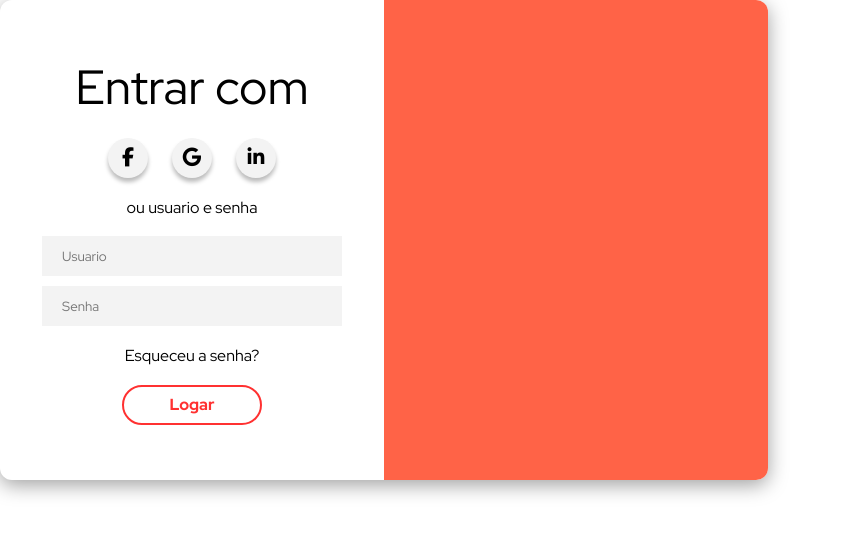
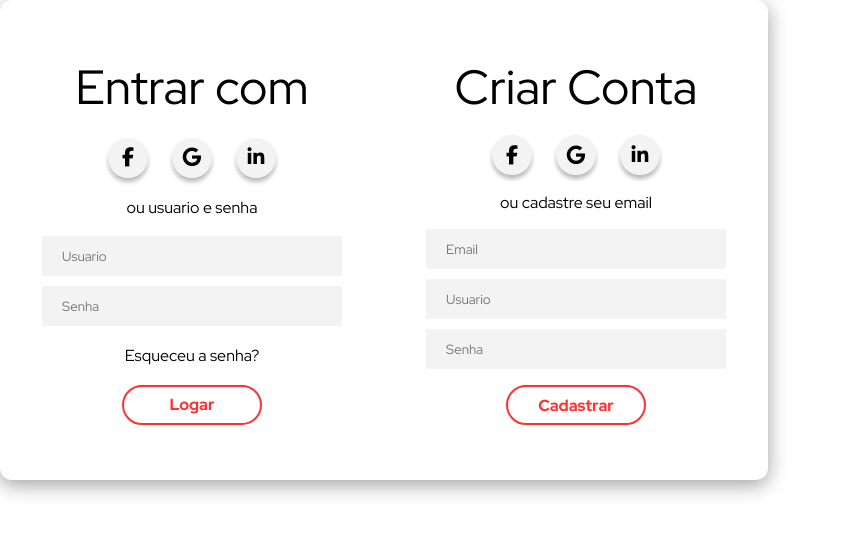
Before and after one commit to AugustoBerto/sistemacadastro, a PHP site: page / in a window 1280 px wide. Shown: the top 535 px of the page, without its empty margins (0-842 px from the left). Run offline with PHP 8.4, Linux system fonts and the light colour scheme.

Commit message:
formularios de login e cadastro estilizados

```diff
--- a/assets/css/form.css
+++ b/assets/css/form.css
@@ -12,5 +12,4 @@
 }
 
 .form-register {
-  background-color: tomato;
 }
--- a/index.html
+++ b/index.html
@@ -34,6 +34,7 @@
     <main>
       <div class="login-container">
         <div class="form-container">
+          <!-- Formulario de login -->
           <form class="form form-login">
             <h2 class="form-title">Entrar com</h2>
             <div class="form-social">
@@ -53,9 +54,31 @@
               <input type="password" class="form-inputs" placeholder="Senha" />
             </div>
             <a href="#" class="form-link">Esqueceu a senha?</a>
-            <button class="form-button">Logar</button>
+            <button type="button" class="form-button">Logar</button>
           </form>
-          <form class="form form-register"></form>
+
+          <!-- Formulario de cadastro -->
+          <form class="form form-register">
+            <h2 class="form-title">Criar Conta</h2>
+            <div class="form-social">
+              <a href="#" class="social-icon"
+                ><i class="fa-brands fa-facebook-f"></i
+              ></a>
+              <a href="#" class="social-icon">
+                <i class="fa-brands fa-google"></i>
+              </a>
+              <a href="#" class="social-icon">
+                <i class="fa-brands fa-linkedin-in"></i>
+              </a>
+            </div>
+            <p class="form-text">ou cadastre seu email</p>
+            <div class="form-inputs-container">
+              <input type="email" class="form-inputs" placeholder="Email" />
+              <input type="text" class="form-inputs" placeholder="Usuario" />
+              <input type="password" class="form-inputs" placeholder="Senha" />
+            </div>
+            <button type="button" class="form-button">Cadastrar</button>
+          </form>
         </div>
       </div>
     </main>
```
